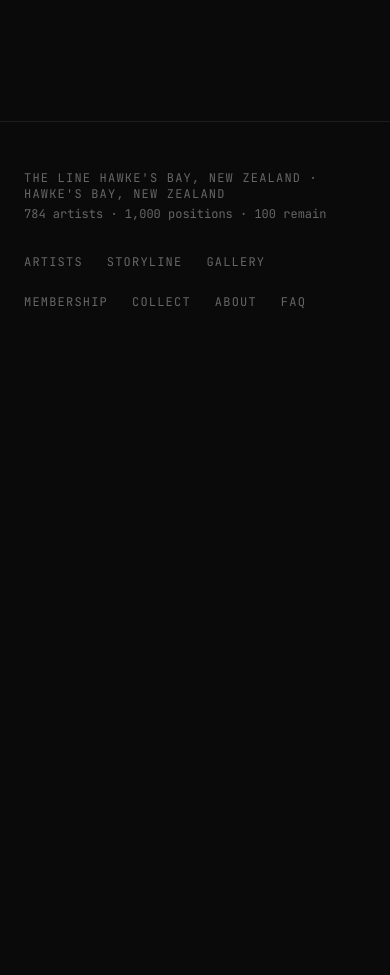
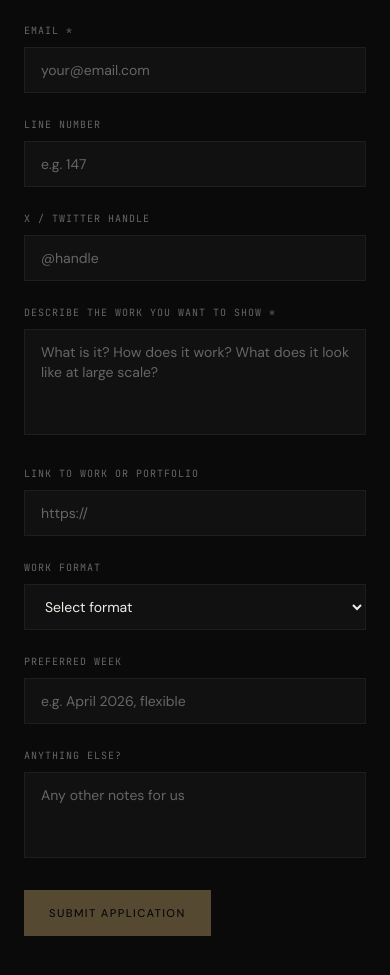
Before and after one commit to MintFaced/theline, a Next.js app: page /takeover in a window 390 px wide. Shown: the part 1593-2568 px from the top of the page. Before the commit the page ends 1951 px from the top, so only its background shows below. Built offline with nearby package versions, Linux system fonts and the light colour scheme; no server answers.

Commit message:
Add files via upload

```diff
--- /dev/null
+++ b/components/RetreatForm.tsx
@@ -0,0 +1,119 @@
+'use client'
+// components/RetreatForm.tsx
+import { useState } from 'react'
+
+type Status = 'idle' | 'sending' | 'sent' | 'error'
+
+export function RetreatForm() {
+  const [status, setStatus] = useState<Status>('idle')
+  const [form, setForm] = useState({
+    name: '',
+    email: '',
+    lineNumber: '',
+    xHandle: '',
+    medium: '',
+    whyAttend: '',
+    dietary: '',
+  })
+
+  const set = (k: keyof typeof form) => (e: React.ChangeEvent<HTMLInputElement | HTMLTextAreaElement | HTMLSelectElement>) =>
+    setForm(prev => ({ ...prev, [k]: e.target.value }))
+
+  const handleSubmit = async () => {
+    if (!form.name || !form.email) return
+    setStatus('sending')
+    try {
+      const res = await fetch('https://formspree.io/f/theline-retreat', {
+        method: 'POST',
+        headers: { 'Content-Type': 'application/json', Accept: 'application/json' },
+        body: JSON.stringify({ ...form, _subject: `Retreat interest: ${form.name}` }),
+      })
+      setStatus(res.ok ? 'sent' : 'error')
+    } catch {
+      // Fallback: just show success (Formspree not configured yet)
+      setStatus('sent')
+    }
+  }
+
+  if (status === 'sent') {
+    return (
+      <div className="border border-line-border p-8">
+        <p className="font-mono text-[10px] text-line-accent tracking-widest uppercase mb-3">Interest registered</p>
+        <p className="font-display font-light text-2xl text-line-text mb-3" style={{ letterSpacing: '-0.01em' }}>
+          We&apos;ll be in touch
+        </p>
+        <p className="font-sans text-sm text-line-muted leading-relaxed">
+          Thanks {form.name}. When the retreat date is confirmed we&apos;ll reach out to everyone who expressed interest.
+        </p>
+      </div>
+    )
+  }
+
+  const inputClass = "w-full bg-line-surface border border-line-border px-4 py-3 font-sans text-sm text-line-text placeholder:text-line-muted focus:outline-none focus:border-line-accent transition-colors"
+  const labelClass = "font-mono text-[10px] text-line-muted tracking-widest uppercase mb-2 block"
+
+  return (
+    <div className="space-y-6">
+      <div className="grid md:grid-cols-2 gap-6">
+        <div>
+          <label className={labelClass}>Name *</label>
+          <input type="text" value={form.name} onChange={set('name')} placeholder="Your name" className={inputClass} />
+        </div>
+        <div>
+          <label className={labelClass}>Email *</label>
+          <input type="email" value={form.email} onChange={set('email')} placeholder="your@email.com" className={inputClass} />
+        </div>
+      </div>
+
+      <div className="grid md:grid-cols-2 gap-6">
+        <div>
+          <label className={labelClass}>Line Number</label>
+          <input type="text" value={form.lineNumber} onChange={set('lineNumber')} placeholder="e.g. 147" className={inputClass} />
+        </div>
+        <div>
+          <label className={labelClass}>X / Twitter handle</label>
+          <input type="text" value={form.xHandle} onChange={set('xHandle')} placeholder="@handle" className={inputClass} />
+        </div>
+      </div>
+
+      <div>
+        <label className={labelClass}>Your primary medium</label>
+        <select value={form.medium} onChange={set('medium')} className={inputClass}>
+          <option value="">Select medium</option>
+          <option value="lens-based">Photography / Lens-based</option>
+          <option value="painting">Painting</option>
+          <option value="illustration">Illustration</option>
+          <option value="generative">Generative / Code</option>
+          <option value="ai">AI Art</option>
+          <option value="3d">3D</option>
+          <option value="glitch">Glitch / Digital</option>
+          <option value="other">Other</option>
+        </select>
+      </div>
+
+      <div>
+        <label className={labelClass}>Why do you want to attend?</label>
+        <textarea value={form.whyAttend} onChange={set('whyAttend')} placeholder="What are you hoping to get from the retreat?" rows={4} className={inputClass + " resize-none"} />
+      </div>
+
+      <div>
+        <label className={labelClass}>Dietary requirements</label>
+        <input type="text" value={form.dietary} onChange={set('dietary')} placeholder="Any dietary requirements or allergies" className={inputClass} />
+      </div>
+
+      <button
+        onClick={handleSubmit}
+        disabled={status === 'sending' || !form.name || !form.email}
+        className="btn-primary text-sm disabled:opacity-40 disabled:cursor-not-allowed"
+      >
+        {status === 'sending' ? 'Sending…' : 'Register interest'}
+      </button>
+
+      {status === 'error' && (
+        <p className="font-mono text-[10px] text-red-400 tracking-widest">
+          Something went wrong. Email us directly at hello@theline.nz
+        </p>
+      )}
+    </div>
+  )
+}
--- /dev/null
+++ b/components/TakeoverForm.tsx
@@ -0,0 +1,128 @@
+'use client'
+// components/TakeoverForm.tsx
+import { useState } from 'react'
+
+type Status = 'idle' | 'sending' | 'sent' | 'error'
+
+export function TakeoverForm() {
+  const [status, setStatus] = useState<Status>('idle')
+  const [form, setForm] = useState({
+    name: '',
+    email: '',
+    lineNumber: '',
+    xHandle: '',
+    workDescription: '',
+    workUrl: '',
+    preferredWeek: '',
+    format: '',
+    notes: '',
+  })
+
+  const set = (k: keyof typeof form) => (e: React.ChangeEvent<HTMLInputElement | HTMLTextAreaElement | HTMLSelectElement>) =>
+    setForm(prev => ({ ...prev, [k]: e.target.value }))
+
+  const handleSubmit = async () => {
+    if (!form.name || !form.email || !form.workDescription) return
+    setStatus('sending')
+    try {
+      const res = await fetch('https://formspree.io/f/theline-takeover', {
+        method: 'POST',
+        headers: { 'Content-Type': 'application/json', Accept: 'application/json' },
+        body: JSON.stringify({ ...form, _subject: `Screen takeover application: ${form.name}` }),
+      })
+      setStatus(res.ok ? 'sent' : 'error')
+    } catch {
+      setStatus('sent')
+    }
+  }
+
+  if (status === 'sent') {
+    return (
+      <div className="border border-line-border p-8">
+        <p className="font-mono text-[10px] text-line-accent tracking-widest uppercase mb-3">Application received</p>
+        <p className="font-display font-light text-2xl text-line-text mb-3" style={{ letterSpacing: '-0.01em' }}>
+          We&apos;ll be in touch
+        </p>
+        <p className="font-sans text-sm text-line-muted leading-relaxed">
+          Thanks {form.name}. We&apos;ll review your application and reach out to confirm your week.
+        </p>
+      </div>
+    )
+  }
+
+  const inputClass = "w-full bg-line-surface border border-line-border px-4 py-3 font-sans text-sm text-line-text placeholder:text-line-muted focus:outline-none focus:border-line-accent transition-colors"
+  const labelClass = "font-mono text-[10px] text-line-muted tracking-widest uppercase mb-2 block"
+
+  return (
+    <div className="space-y-6">
+      <div className="grid md:grid-cols-2 gap-6">
+        <div>
+          <label className={labelClass}>Name *</label>
+          <input type="text" value={form.name} onChange={set('name')} placeholder="Your name" className={inputClass} />
+        </div>
+        <div>
+          <label className={labelClass}>Email *</label>
+          <input type="email" value={form.email} onChange={set('email')} placeholder="your@email.com" className={inputClass} />
+        </div>
+      </div>
+
+      <div className="grid md:grid-cols-2 gap-6">
+        <div>
+          <label className={labelClass}>Line Number</label>
+          <input type="text" value={form.lineNumber} onChange={set('lineNumber')} placeholder="e.g. 147" className={inputClass} />
+        </div>
+        <div>
+          <label className={labelClass}>X / Twitter handle</label>
+          <input type="text" value={form.xHandle} onChange={set('xHandle')} placeholder="@handle" className={inputClass} />
+        </div>
+      </div>
+
+      <div>
+        <label className={labelClass}>Describe the work you want to show *</label>
+        <textarea value={form.workDescription} onChange={set('workDescription')} placeholder="What is it? How does it work? What does it look like at large scale?" rows={4} className={inputClass + " resize-none"} />
+      </div>
+
+      <div>
+        <label className={labelClass}>Link to work or portfolio</label>
+        <input type="url" value={form.workUrl} onChange={set('workUrl')} placeholder="https://" className={inputClass} />
+      </div>
+
+      <div className="grid md:grid-cols-2 gap-6">
+        <div>
+          <label className={labelClass}>Work format</label>
+          <select value={form.format} onChange={set('format')} className={inputClass}>
+            <option value="">Select format</option>
+            <option value="still">Still image</option>
+            <option value="video">Video / Animation</option>
+            <option value="generative">Generative / Live code</option>
+            <option value="series">Series of stills</option>
+            <option value="other">Other</option>
+          </select>
+        </div>
+        <div>
+          <label className={labelClass}>Preferred week</label>
+          <input type="text" value={form.preferredWeek} onChange={set('preferredWeek')} placeholder="e.g. April 2026, flexible" className={inputClass} />
+        </div>
+      </div>
+
+      <div>
+        <label className={labelClass}>Anything else?</label>
+        <textarea value={form.notes} onChange={set('notes')} placeholder="Any other notes for us" rows={3} className={inputClass + " resize-none"} />
+      </div>
+
+      <button
+        onClick={handleSubmit}
+        disabled={status === 'sending' || !form.name || !form.email || !form.workDescription}
+        className="btn-primary text-sm disabled:opacity-40 disabled:cursor-not-allowed"
+      >
+        {status === 'sending' ? 'Sending…' : 'Submit application'}
+      </button>
+
+      {status === 'error' && (
+        <p className="font-mono text-[10px] text-red-400 tracking-widest">
+          Something went wrong. Email us directly at hello@theline.nz
+        </p>
+      )}
+    </div>
+  )
+}
```
